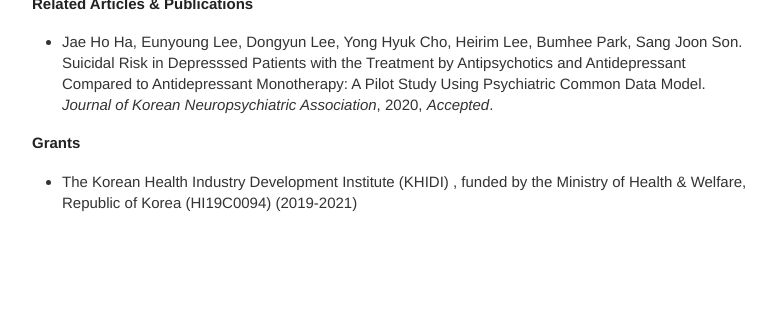
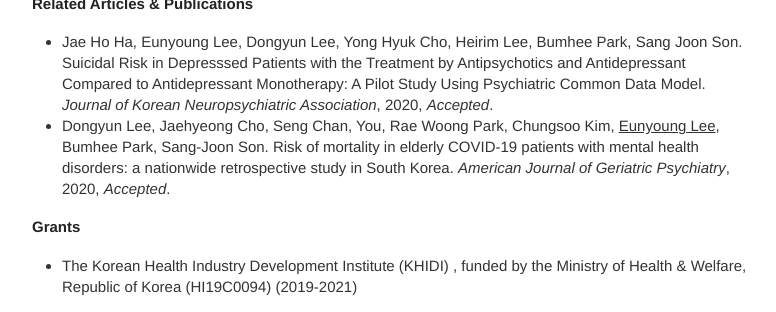
Before and after one commit to neurostat-lab/neurostat-lab.github.io, a Jekyll site: the page built from research.md, in a window 1280 px wide and 900 px high, scrolled down 2357 px, cut to the strip 588-900 px from the top of the window. Shown: the whole strip, without its empty margins (248-1024 px from the left). Built offline with Jekyll 4.4.1, drawn with Linux system fonts in a browser that asks for light colours; our own code applies the rules of GitHub Pages for plain Markdown files; before the commit the page ends 3173 px from its top, so only the background shows below that.

Commit message:
Update research.md

```diff
--- a/research.md
+++ b/research.md
@@ -48,6 +48,7 @@ permalink: /research/
 <img src="/images/topic3.jpg" style="width: 1000px;"/><br>
 ##### Related Articles & Publications
 * Jae Ho Ha, Eunyoung Lee, Dongyun Lee, Yong Hyuk Cho, Heirim Lee, Bumhee Park, Sang Joon Son. Suicidal Risk in Depresssed Patients with the Treatment by Antipsychotics and Antidepressant Compared to Antidepressant Monotherapy: A Pilot Study Using Psychiatric Common Data Model. _Journal of Korean Neuropsychiatric Association_, 2020, _Accepted_.
+* Dongyun Lee, Jaehyeong Cho, Seng Chan, You, Rae Woong Park, Chungsoo Kim, <U>Eunyoung Lee</U>, Bumhee Park, Sang-Joon Son. Risk of mortality in elderly COVID-19 patients with mental health disorders: a nationwide retrospective study in South Korea. _American Journal of Geriatric Psychiatry_, 2020, _Accepted_.
 <br>
 
 ##### Grants
```
